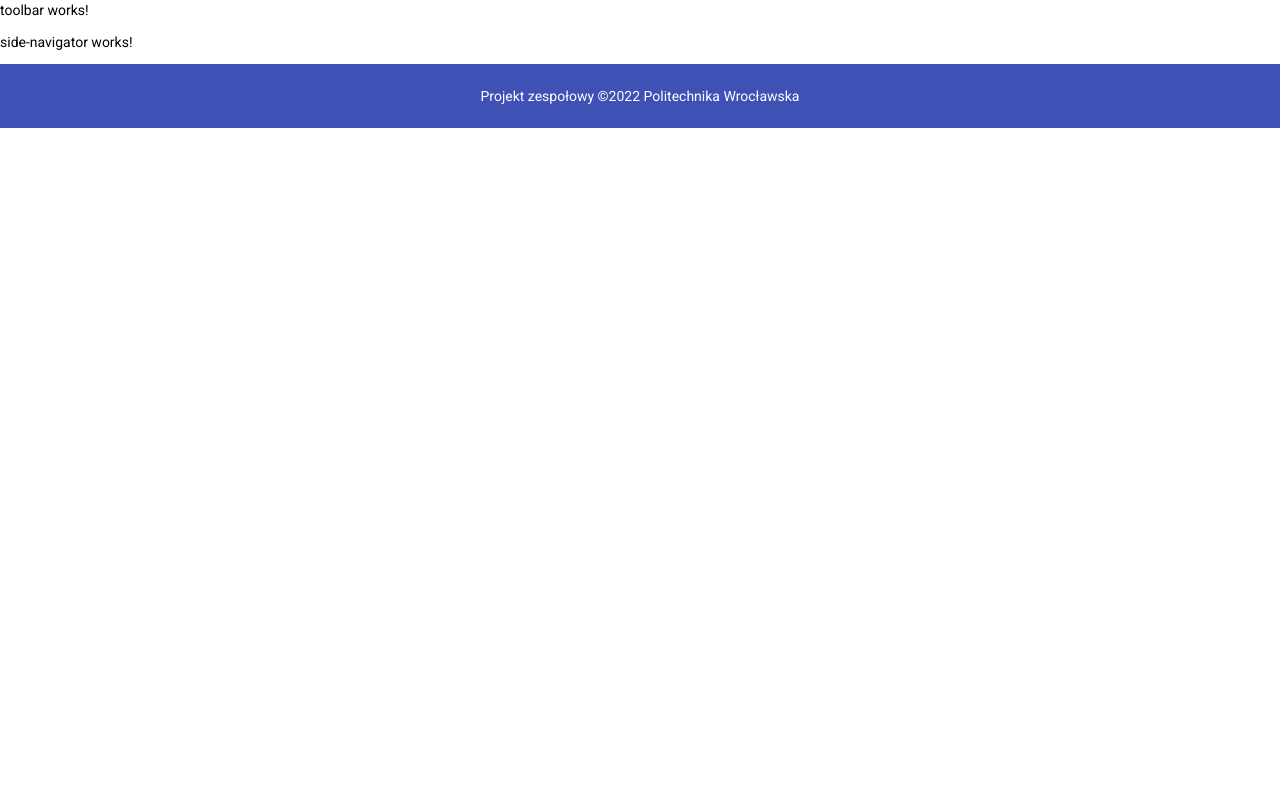
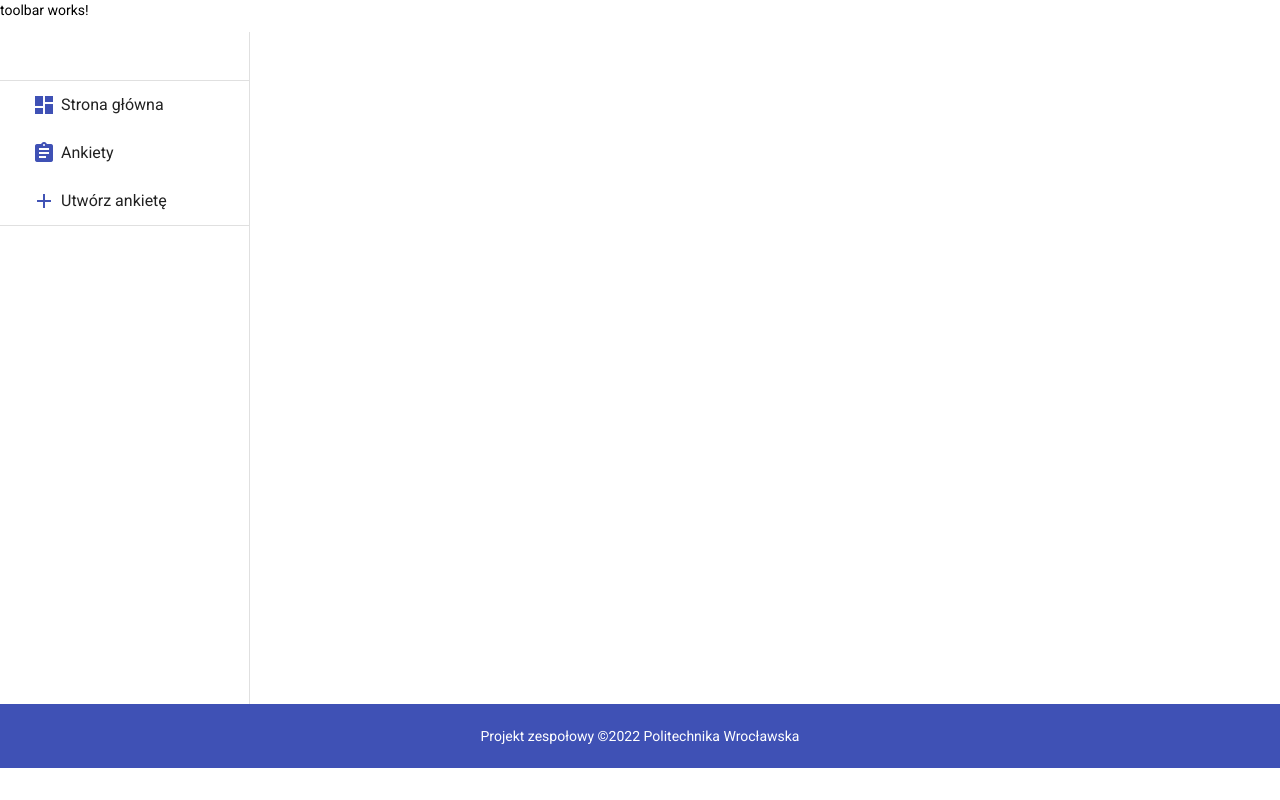
Before and after one commit to Kacper-Sleziak/Polling_App, an Angular app in the folder frontend/polling_app/: page / in a window 1280 px wide. Built offline with nearby package versions, Linux system fonts and the light colour scheme.

Commit message:
Adjust SideNavigatorComponent

```diff
--- a/frontend/polling_app/src/app/components/shared-components/side-navigator/side-navigator.component.css
+++ b/frontend/polling_app/src/app/components/shared-components/side-navigator/side-navigator.component.css
@@ -0,0 +1,33 @@
+mat-sidenav-container {
+    display: flex;
+    height: calc(100% - 64px - 64px);
+    width: 100%;
+    background-color: white;
+}
+
+/* Area with bookmars*/
+mat-sidenav{
+    text-align: center;
+    width: 250px;
+    background:white;
+    padding-top: 3rem;
+}
+
+/* Content area */
+mat-sidenav-content{
+    width: 100%;
+}
+
+mat-nav-list{
+    padding-top: 0px;
+}
+
+/* Place content of the bookmarks a little to the right */
+::ng-deep .mat-list-item-content{
+    padding-left: 2rem !important;
+    font-size: 1rem;
+}
+
+.bookmark-icon{
+    margin-right: 5px;
+}
--- a/frontend/polling_app/src/app/components/shared-components/side-navigator/side-navigator.component.html
+++ b/frontend/polling_app/src/app/components/shared-components/side-navigator/side-navigator.component.html
@@ -1 +1,27 @@
-<p>side-navigator works!</p>
+<mat-sidenav-container>
+
+    <!-- Right side navigation panel -->
+    <mat-sidenav #sidenav mode="side" opened
+                 [fixedInViewport]= false
+                 [fixedTopGap] = 0
+                 [fixedBottomGap] = 0 >
+
+                 <mat-divider></mat-divider>
+
+                 <!-- Bookmarks -->
+                 <mat-nav-list>
+                    <a mat-list-item routerLink="" ><mat-icon class="bookmark-icon" color="primary">dashboard</mat-icon><span>Strona główna</span></a>
+                    <a mat-list-item routerLink="/pools"><mat-icon class="bookmark-icon" color="primary">assignment</mat-icon><span>Ankiety</span></a>
+                    <a mat-list-item routerLink="/create-poll"><mat-icon class="bookmark-icon" color="primary">add</mat-icon><span>Utwórz ankietę</span></a>
+                 </mat-nav-list>
+
+                 <mat-divider></mat-divider>
+
+    </mat-sidenav>
+
+    <!-- Content area -->
+    <mat-sidenav-content>
+        <!-- Changing content -->
+        <router-outlet></router-outlet>
+    </mat-sidenav-content>
+  </mat-sidenav-container>
```
